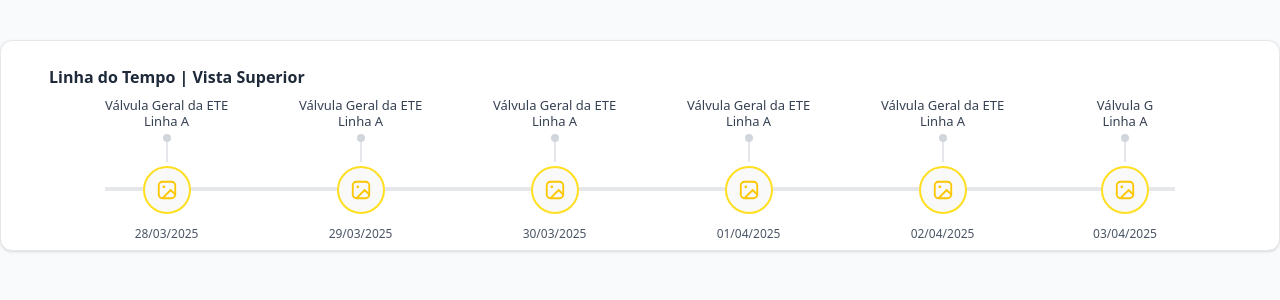
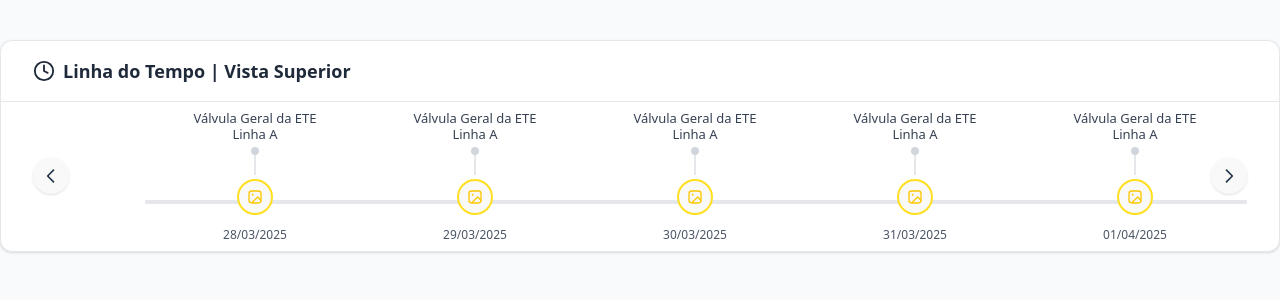
Before and after one commit to danielharrison-l/slider-teste, a React (Vite) app: page / in a window 1280 px wide. Shown: the top 300 px of the page. Built offline with nearby package versions, Linux system fonts and the light colour scheme.

Commit message:
feat: adicionar setas de navegação e espaçamento entre pontos na timeline

```diff
--- a/src/components/ImageSlider.tsx
+++ b/src/components/ImageSlider.tsx
@@ -39,11 +39,12 @@ export default function ImageSlider({ datasSelecionadas, onClose }: ImageSliderP
   return (
     <div className="w-full max-w-screen-2xl mx-auto bg-white rounded-xl shadow p-0 mb-8 max-h-[calc(100vh-48px)] flex flex-col">
       <div className="flex flex-col items-center px-8 pb-6 flex-1 w-full">
-        <div className="w-full aspect-[2.5/1] max-h-[70vh] rounded-lg overflow-hidden flex items-center justify-center">
+        <div className="w-full aspect-[2.5/1] max-h-[80vh] min-h-[300px] rounded-lg overflow-hidden flex items-center justify-center">
           <ReactCompareSlider
+            className="w-full h-full flex items-center justify-center"
             itemOne={<ReactCompareSliderImage src={imagensMock[idx1]} alt={datasSelecionadas[0]} style={{objectFit: 'cover', width: '100%', height: '100%'}} />}
             itemTwo={<ReactCompareSliderImage src={imagensMock[idx2]} alt={datasSelecionadas[1]} style={{objectFit: 'cover', width: '100%', height: '100%'}} />}
-            style={{ width: '100%', height: '100%' }}
+
             handle={
               <div style={{ position: 'relative', width: '32px', height: '100%' }}>
                 {/* Linha branca suave */}
--- a/src/components/TimeLine.tsx
+++ b/src/components/TimeLine.tsx
@@ -1,15 +1,31 @@
-import React, { useState, useEffect } from 'react';
+import React, { useState, useEffect, useRef } from 'react';
 
 const datas = [
   '28/03/2025',
   '29/03/2025',
   '30/03/2025',
+  '31/03/2025',
   '01/04/2025',
   '02/04/2025',
   '03/04/2025',
+  '04/04/2025',
+  '05/04/2025',
+  '06/04/2025',
+  '07/04/2025',
+  '08/04/2025',
+  '09/04/2025',
+  '10/04/2025',
 ];
 
 const rotulos = [
+  'Válvula Geral da ETE\nLinha A',
+  'Válvula Geral da ETE\nLinha A',
+  'Válvula Geral da ETE\nLinha A',
+  'Válvula Geral da ETE\nLinha A',
+  'Válvula Geral da ETE\nLinha A',
+  'Válvula Geral da ETE\nLinha A',
+  'Válvula Geral da ETE\nLinha A',
+  'Válvula Geral da ETE\nLinha A',
   'Válvula Geral da ETE\nLinha A',
   'Válvula Geral da ETE\nLinha A',
   'Válvula Geral da ETE\nLinha A',
@@ -24,6 +40,7 @@ type TimelineProps = {
 
 export default function Timeline({ onGenerateSlider }: TimelineProps) {
   const [selecionadas, setSelecionadas] = useState<string[]>([]);
+  const timelineRef = useRef<HTMLDivElement>(null);
 
   useEffect(() => {
     if (selecionadas.length === 2) {
@@ -39,31 +56,59 @@ export default function Timeline({ onGenerateSlider }: TimelineProps) {
     }
   }
 
+  function scrollLeft() {
+    if (timelineRef.current) {
+      timelineRef.current.scrollBy({ left: -300, behavior: 'smooth' });
+    }
+  }
+  function scrollRight() {
+    if (timelineRef.current) {
+      timelineRef.current.scrollBy({ left: 300, behavior: 'smooth' });
+    }
+  }
+
   return (
-    <div className="w-full max-w-screen-2xl mx-auto bg-white rounded-xl shadow border border-gray-200 px-12 pt-6 pb-2 mb-8">
-      <h2 className="text-base font-semibold text-gray-800 mb-2">Linha do Tempo | Vista Superior</h2>
-      <div className="relative flex flex-col items-center w-full">
+    <div className="w-full max-w-screen-2xl mx-auto bg-white rounded-xl shadow border border-gray-200 px-8 pt-4 pb-2 mb-8">
+      <div className="flex items-center mb-4">
+        <svg className="mr-2 text-gray-800" width="22" height="22" fill="none" viewBox="0 0 24 24" stroke="currentColor" strokeWidth="2"><circle cx="12" cy="12" r="10" stroke="currentColor" strokeWidth="2"/><path strokeLinecap="round" strokeLinejoin="round" d="M12 6v6l4 2" stroke="currentColor" strokeWidth="2"/></svg>
+        <h2 className="text-lg font-semibold text-gray-800">Linha do Tempo | Vista Superior</h2>
+      </div>
+      <div className="-mx-8 w-[calc(100%+4rem)] border-b border-gray-200 mb-2" />
+      <div className="relative w-full flex items-center mt-2">
+        {/* Seta esquerda */}
+        <button
+          className="absolute left-0 z-20 bg-white rounded-full shadow p-2 flex items-center justify-center"
+          onClick={scrollLeft}
+          aria-label="Scroll timeline left"
+          type="button"
+        >
+          <svg width="20" height="20" fill="none" viewBox="0 0 24 24" stroke="#213547" strokeWidth="2"><path strokeLinecap="round" strokeLinejoin="round" d="M15 19l-7-7 7-7" /></svg>
+        </button>
+        {/* Timeline rolável */}
+        <div
+          ref={timelineRef}
+          className="overflow-x-auto w-full px-14 scrollbar-none"
+          style={{ scrollBehavior: 'smooth', scrollbarWidth: 'none' }}
+        >
+          <div className="relative flex flex-col items-center w-full min-w-max">
             {/* Linha horizontal */}
             <div className="absolute inset-x-14 top-[90px] h-1 bg-gray-200 z-0" />
-
             <div className="flex flex-row items-end justify-between w-full z-10 px-14">
               {datas.map((data, idx) => (
-            <div key={data} className="flex flex-col items-center min-w-[100px]">
+                <div key={data} className="flex flex-col items-center min-w-[220px]">
                   {/* Rótulo acima */}
                   <span className="text-[13px] text-gray-700 font-medium mb-2 text-center leading-tight whitespace-pre-line">
                     {rotulos[idx]}
                   </span>
                   {/* Linha vertical */}
                   <div className="relative flex flex-col items-center mb-1">
-              {/* Circulinho no topo */}
+                  {/* circulo n topo */}
                   <div className="w-2 h-2 bg-gray-300 rounded-full absolute -top-1" />
                     {/* Linha vertical */}
                     <div className="w-0.5 h-6 bg-gray-200" />
                   </div>
-
-              {/* Ponto amarelo com ícone */}
                   <button
-                className={`w-12 h-12 flex items-center justify-center mb-2 rounded-full border-2 focus:outline-none focus:ring-2 focus:ring-yellow-300 transition-colors duration-200 z-10
+                    className={`w-9 h-9 flex items-center justify-center mb-2 rounded-full border-2 focus:outline-none focus:ring-2 focus:ring-yellow-300 transition-colors duration-200 z-10
                       ${selecionadas.includes(data)
                         ? 'bg-yellow-400 border-yellow-400'
                         : 'bg-white border-yellow-300'}
@@ -72,15 +117,14 @@ export default function Timeline({ onGenerateSlider }: TimelineProps) {
                     disabled={selecionadas.length === 2 && !selecionadas.includes(data)}
                     style={{ boxShadow: selecionadas.includes(data) ? '0 0 0 4px #fde68a' : undefined }}
                   >
-                {/* Ícone de imagem centralizado, cor depende do estado */}
                     {selecionadas.includes(data) ? (
-                  <svg viewBox="0 0 24 24" fill="none" width="22" height="22" xmlns="http://www.w3.org/2000/svg" className="text-white">
+                      <svg viewBox="0 0 24 24" fill="none" width="16" height="16" xmlns="http://www.w3.org/2000/svg" className="text-white">
                         <rect x="3" y="3" width="18" height="18" rx="4" stroke="currentColor" strokeWidth="2"/>
                         <circle cx="8.5" cy="8.5" r="1.5" fill="currentColor"/>
                         <path d="M21 17L16 12L8 20" stroke="currentColor" strokeWidth="2" strokeLinecap="round" strokeLinejoin="round"/>
                       </svg>
                     ) : (
-                  <svg viewBox="0 0 24 24" fill="none" width="22" height="22" xmlns="http://www.w3.org/2000/svg" className="text-yellow-400">
+                      <svg viewBox="0 0 24 24" fill="none" width="16" height="16" xmlns="http://www.w3.org/2000/svg" className="text-yellow-400">
                         <rect x="3" y="3" width="18" height="18" rx="4" stroke="currentColor" strokeWidth="2"/>
                         <circle cx="8.5" cy="8.5" r="1.5" fill="currentColor"/>
                         <path d="M21 17L16 12L8 20" stroke="currentColor" strokeWidth="2" strokeLinecap="round" strokeLinejoin="round"/>
@@ -94,5 +138,16 @@ export default function Timeline({ onGenerateSlider }: TimelineProps) {
             </div>
           </div>
         </div>
+        {/* Seta direita */}
+        <button
+          className="absolute right-0 z-20 bg-white rounded-full shadow p-2 flex items-center justify-center"
+          onClick={scrollRight}
+          aria-label="Scroll timeline right"
+          type="button"
+        >
+          <svg width="20" height="20" fill="none" viewBox="0 0 24 24" stroke="#213547" strokeWidth="2"><path strokeLinecap="round" strokeLinejoin="round" d="M9 5l7 7-7 7" /></svg>
+        </button>
+      </div>
+    </div>
   );
 }
```
Lines whose indentation alone changed are shown as unchanged.
